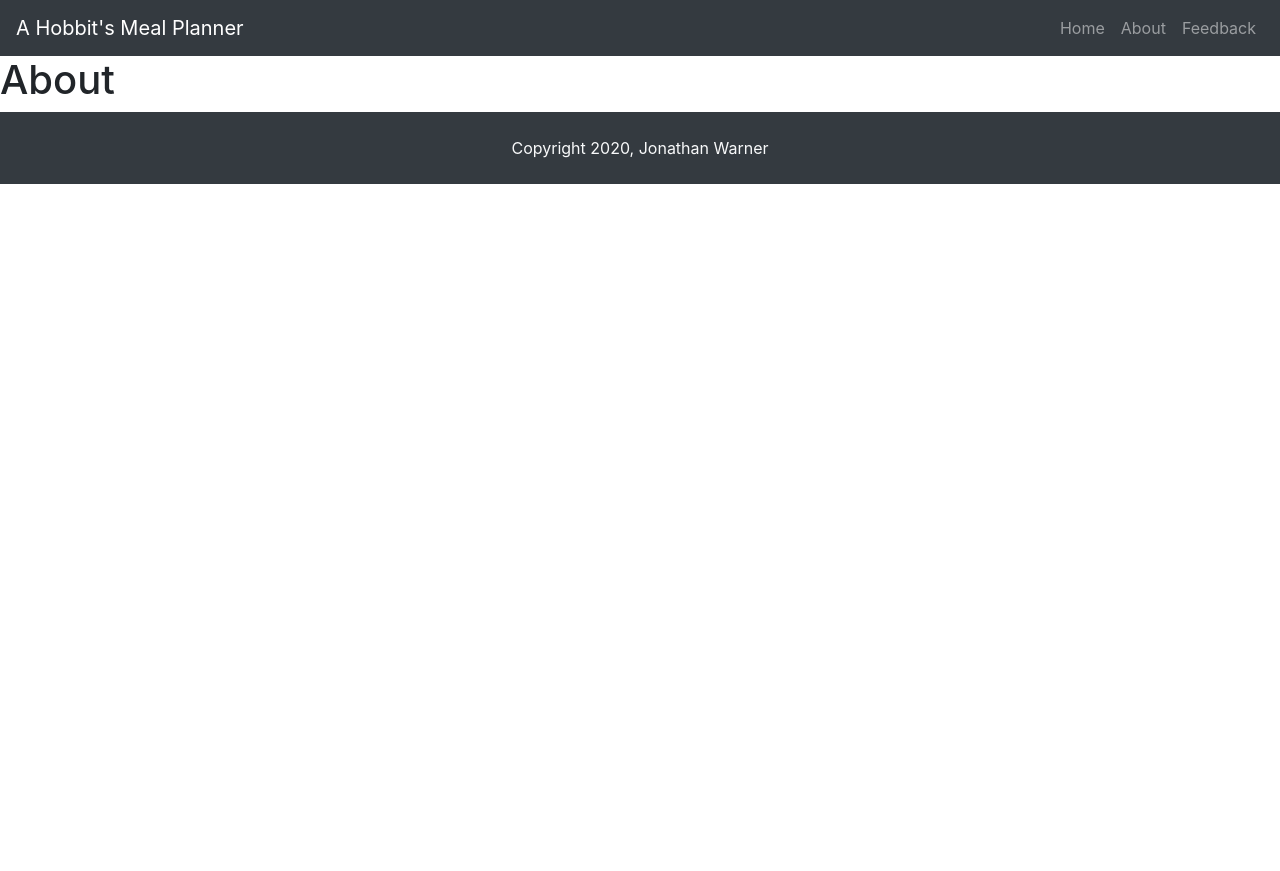
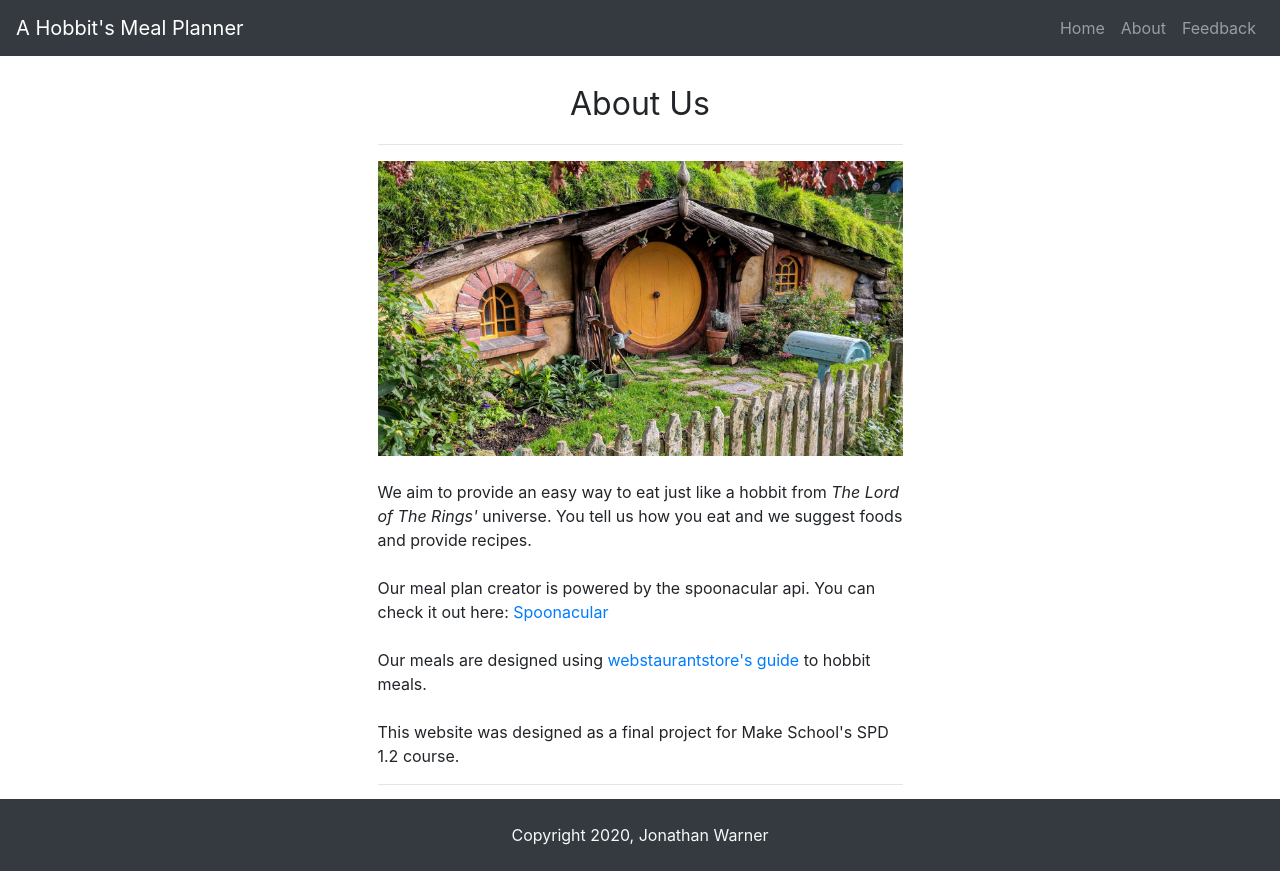
Before and after one commit to jewarner57/Hobbit-Meal-Planner, a Flask app: page /about in a window 1280 px wide. Before the commit the page ends 184 px from the top, so only its background shows below. Run offline with Flask 2, Linux system fonts and the light colour scheme.

Commit message:
finished about page templete

```diff
--- a/plan/routes.py
+++ b/plan/routes.py
@@ -13,4 +13,4 @@ def createPlan():
 
 @plan.route("/viewPlan")
 def viewPlan():
-    return render_template("view-plan.html")
+    return render_template("viewPlan.html")
--- a/static/styles.css
+++ b/static/styles.css
@@ -1,6 +1,18 @@
 /* Base.html */
 html, body {
     height: 100%;
+}
+
+.page-container {
+    position: relative;
+    min-height: 100vh;
+    padding-bottom: 70px;
+}
+
+footer {
+    position: absolute;
+    bottom: 0;
+    width: 100vw;
 }
 
 .bg-gray {
--- a/templates/about.html
+++ b/templates/about.html
@@ -1,6 +1,34 @@
 {% extends 'base.html' %}
 {% block content %}
 
-<h1>About</h1>
+<section>
+    <div class="container pt-4">
+        <div class="col-lg-6 col-12 offset-lg-3">
+            <p class="text-center display-5">About Us</p>
+            <hr>
+            <img src="../static/images/about-image.jpg" class="col-12 p-0 pb-4" />
+            <p>
+                We aim to provide an easy way to eat just
+                like a hobbit from <i>The Lord of The Rings'</i> universe.
+                You tell us how you eat and we suggest foods
+                and provide recipes.
+                <br><br>
+                Our meal plan creator is powered by the spoonacular api.
+                You can check it out here: <a href="https://spoonacular.com/">Spoonacular</a>
+                <br><br>
+                Our meals are designed using
+                <a href="https://www.webstaurantstore.com/blog/1786/hobbit-meals-to-celebrate-hobbit-day.html">
+                    webstaurantstore's guide
+                </a>
+                to hobbit meals.
+
+                <br><br>
+                This website was designed as a final project for Make School's SPD 1.2 course.
+            </p>
+            <hr>
+        </div>
+
+    </div>
+</section>
 
 {% endblock content %}
--- a/templates/base.html
+++ b/templates/base.html
@@ -11,7 +11,7 @@
 </head>
 
 <body>
-
+    <div class="page-container">
         <nav class="navbar navbar-expand-lg navbar-dark bg-dark">
             <a class="navbar-brand" href="/">A Hobbit's Meal Planner</a>
             <button class="navbar-toggler" type="button" data-toggle="collapse" data-target="#navbarNav"
@@ -35,7 +35,7 @@
 
         {% block content %}{% endblock %}
 
-    <footer class="page-footer font-small bg-dark text-light p-4">
+        <footer class="page-footer font-small bg-dark text-light py-4">
 
             <!-- Footer Links -->
             <div class="container-fluid text-center text-md-left">
@@ -58,6 +58,7 @@
             integrity="sha384-ho+j7jyWK8fNQe+A12Hb8AhRq26LrZ/JpcUGGOn+Y7RsweNrtN/tE3MoK7ZeZDyx"
             crossorigin="anonymous"></script>
         <script src="/static/index.js"></script>
+    </div>
 </body>
 
 </html>
--- a/templates/createPlan.html
+++ b/templates/createPlan.html
@@ -20,7 +20,7 @@
                             <label for="calories" class="ml-3 mt-4">How many calories do you typically consume in one
                                 day?</label>
                             <input id="calores" class="neo_input" type="number"
-                                placeholder="2000 is typical for a balanced diet." name="calories" required="false" />
+                                placeholder="2000 is typical for a balanced diet." name="calories" />
 
                             <!-- vegetarian  -->
                             <div class="pt-4">
@@ -36,14 +36,14 @@
                             <!-- max sugar -->
                             <label for="sugar" class="ml-3 mt-4">Set the max grams of sugar in your plan.</label>
                             <input id="sugar" class="neo_input" type="number" name="sugar"
-                                placeholder="Less than 75g is recommended" required="false" />
+                                placeholder="Less than 75g is recommended" />
 
 
                             <!-- allergens -->
                             <label for="allergy" class="ml-3 mt-4">List any foods you are allergic to seperated by a
                                 comma.</label>
                             <input id="allergy" class="neo_input" type="text" name="alergy"
-                                placeholder="Ex: Peanuts, Dairy, Soy" required="false" />
+                                placeholder="Ex: Peanuts, Dairy, Soy" />
 
                             <!-- submit -->
                             <div class="col-6 offset-3 pt-4">
--- a/templates/home.html
+++ b/templates/home.html
@@ -90,7 +90,7 @@
                 <p class="display-5">Feedback</p>
                 <hr>
                 <fieldset>
-                    <label for="email" class="ml-3">Email Adress</label>
+                    <label for="email" class="ml-3">Email Address</label>
                     <input id="email" class="neo_input" name="email" type="text" placeholder="Your-email@example.com"
                         required="true" />
 
```
Also changed, not shown: static/images/about-image.jpg (added). Lines whose indentation alone changed are shown as unchanged.
